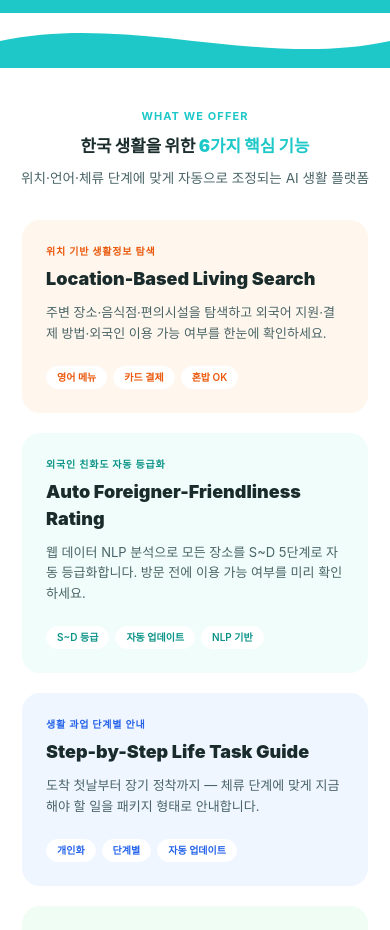
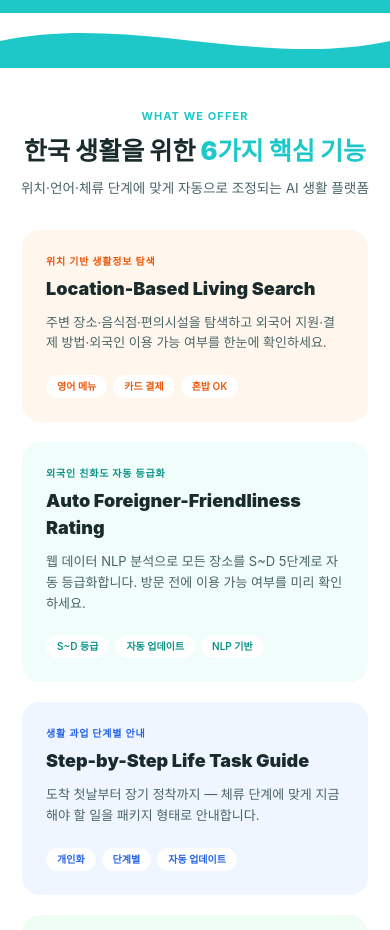
Before and after one commit to jessijang1202-pixel/LocaloopKorea, a Next.js app: page / in a window 390 px wide. Shown: the part 2820-3750 px from the top of the page. Built offline with nearby package versions, Linux system fonts and the light colour scheme.

Commit message:
style: features title mobile font 1.57rem (0.5px less than original)

```diff
--- a/src/app/globals.css
+++ b/src/app/globals.css
@@ -545,7 +545,7 @@ html {
 
 /* Features section title — prevent line-break on mobile */
 @media (max-width: 767px) {
-  #features .lp-section-title { font-size: clamp(1.05rem, 3.8vw, 1.6rem); }
+  #features .lp-section-title { font-size: clamp(1.57rem, 4vw, 2.6rem); }
 }
 
 /* Hero section: override lp-section vertical padding */
```
